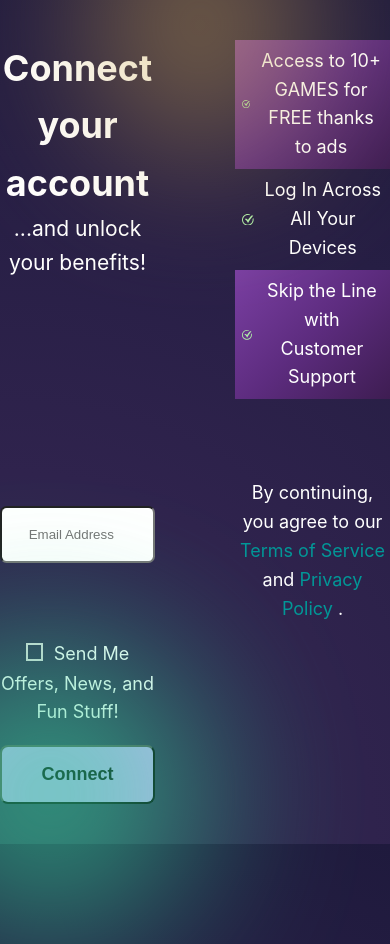
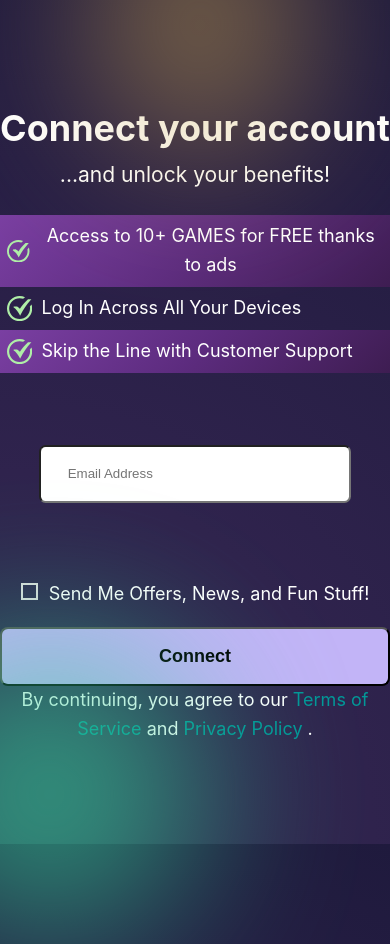
Before and after one commit to DiegoGutierrezDev/GameHouse-test, a Vue app: page / in a window 390 px wide. Built offline with nearby package versions, Linux system fonts and the light colour scheme.

Commit message:
Step 1 mocked up for mobile

```diff
--- a/src/assets/main.css
+++ b/src/assets/main.css
@@ -69,35 +69,6 @@ strong {
   color: #cda74e;
 }
 
-.centered {
-  display: grid;
-  grid-template-columns: repeat(1, minmax(0, 1fr));
-  justify-items: center;
-  align-items: center;
-}
-
-.one-column {
-  display: grid;
-  grid-template-columns: repeat(1, minmax(0, 1fr));
-  justify-items: center;
-  align-items: center;
-  height: 100vh;
-}
-
-.left-column {
-  align-content: space-evenly;
-  flex-direction: column;
-  display: flex;
-}
-.left-column p {
-  margin-top: auto;
-}
-.columns {
-  display: grid;
-  grid-template-columns: repeat(2, minmax(0, 1fr));
-  gap: 5rem;
-}
-
 .white-text {
   justify-self: center;
   text-align: center;
@@ -112,12 +83,23 @@ strong {
   color: grey;
 }
 
+.columns {
+  display: flex;
+  flex-direction: column;
+}
+
 .input-text {
-  width: 100%;
+  width: 80%;
   height: 4em;
   border-radius: 0.5em;
   padding: 2em;
-  margin-top: 2em;
+}
+
+.one-column {
+  display: grid;
+  grid-template-columns: repeat(1, minmax(0, 1fr));
+  justify-items: center;
+  align-items: center;
 }
 
 .checkbox {
@@ -130,3 +112,41 @@ strong {
   margin-right: 0.8em;
   margin-top: 6em;
 }
+
+@media (min-width: 641px) {
+  .centered {
+    display: grid;
+    grid-template-columns: repeat(1, minmax(0, 1fr));
+    justify-items: center;
+    align-items: center;
+  }
+
+  .one-column {
+    display: grid;
+    grid-template-columns: repeat(1, minmax(0, 1fr));
+    justify-items: center;
+    align-items: center;
+    height: 100vh;
+  }
+
+  .left-column {
+    display: grid;
+    align-content: space-between;
+  }
+  .left-column p {
+    margin-top: auto;
+  }
+  .columns {
+    display: grid;
+    grid-template-columns: repeat(2, minmax(0, 1fr));
+    gap: 5rem;
+  }
+
+  .input-text {
+    width: 100%;
+    height: 4em;
+    border-radius: 0.5em;
+    padding: 2em;
+    margin-top: 2em;
+  }
+}
--- a/src/views/register/RegisterStep1.vue
+++ b/src/views/register/RegisterStep1.vue
@@ -41,7 +41,7 @@ onUnmounted(() => {
       </div>
     </div>
     <template v-else>
-      <div id="a">
+      <div id="a" style="margin-bottom: 4em">
         <AppBenefits
           :benefits="[
             'Access to 10+ GAMES for FREE thanks to ads',
@@ -75,15 +75,17 @@ onUnmounted(() => {
       </div>
     </div>
     <template v-else>
-      <div id="c">
+      <div id="c" style="margin-bottom: 1.3em">
         <h1>Connect your account</h1>
         <h3>...and unlock your benefits!</h3>
       </div>
-      <div id="d">
+      <div id="d" style="" class="one-column">
         <input type="text" class="input-text" placeholder="Email Address" />
+        <div>
+          <input type="checkbox" class="checkbox" id="comercial" />
+          <label for="comercial">Send Me Offers, News, and Fun Stuff!</label>
+        </div>
 
-        <input type="checkbox" class="checkbox" id="comercial" />
-        <label for="comercial">Send Me Offers, News, and Fun Stuff!</label>
         <AppButton text="Connect" style="display: block; width: 100%; margin-top: 1em"></AppButton>
       </div>
     </template>
```
